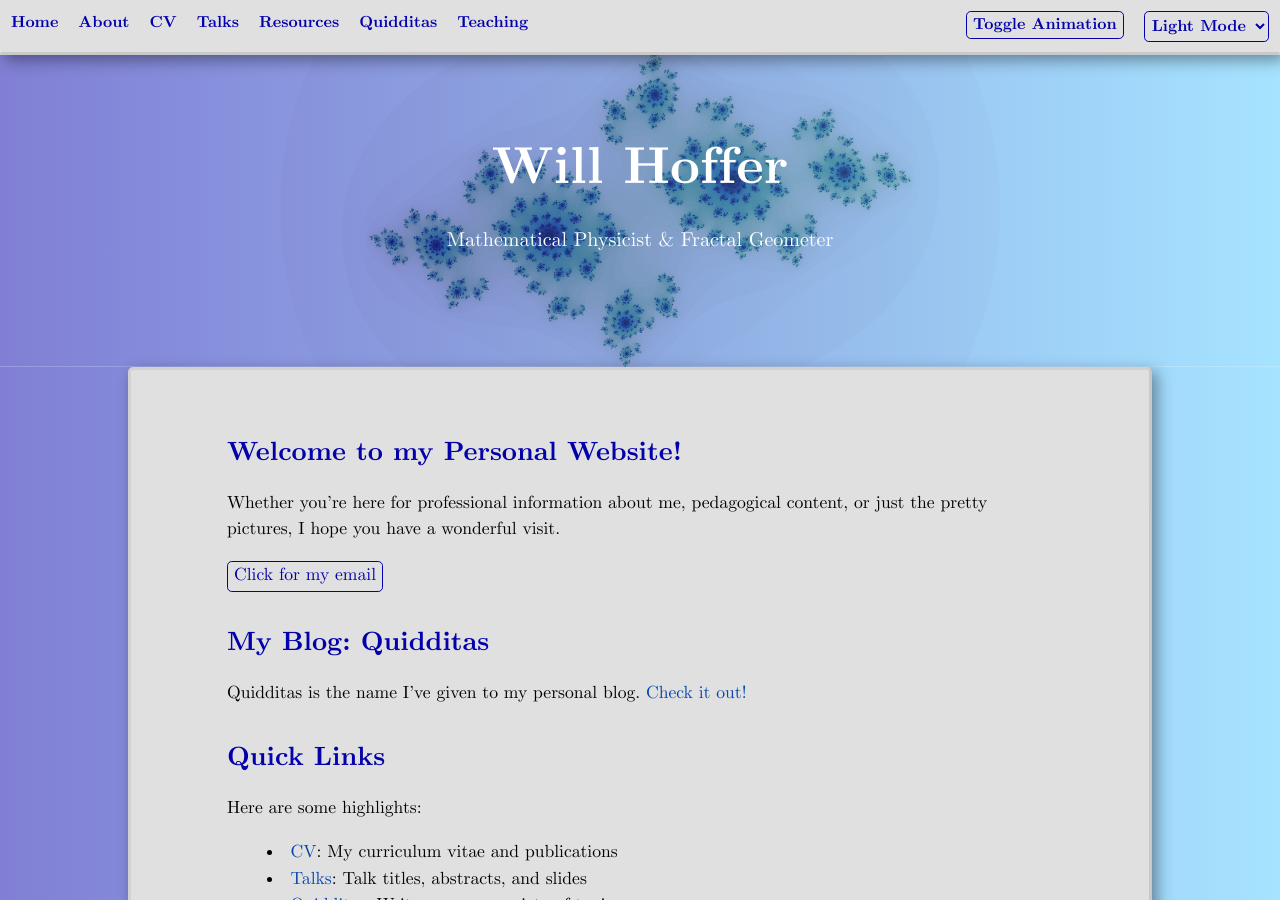
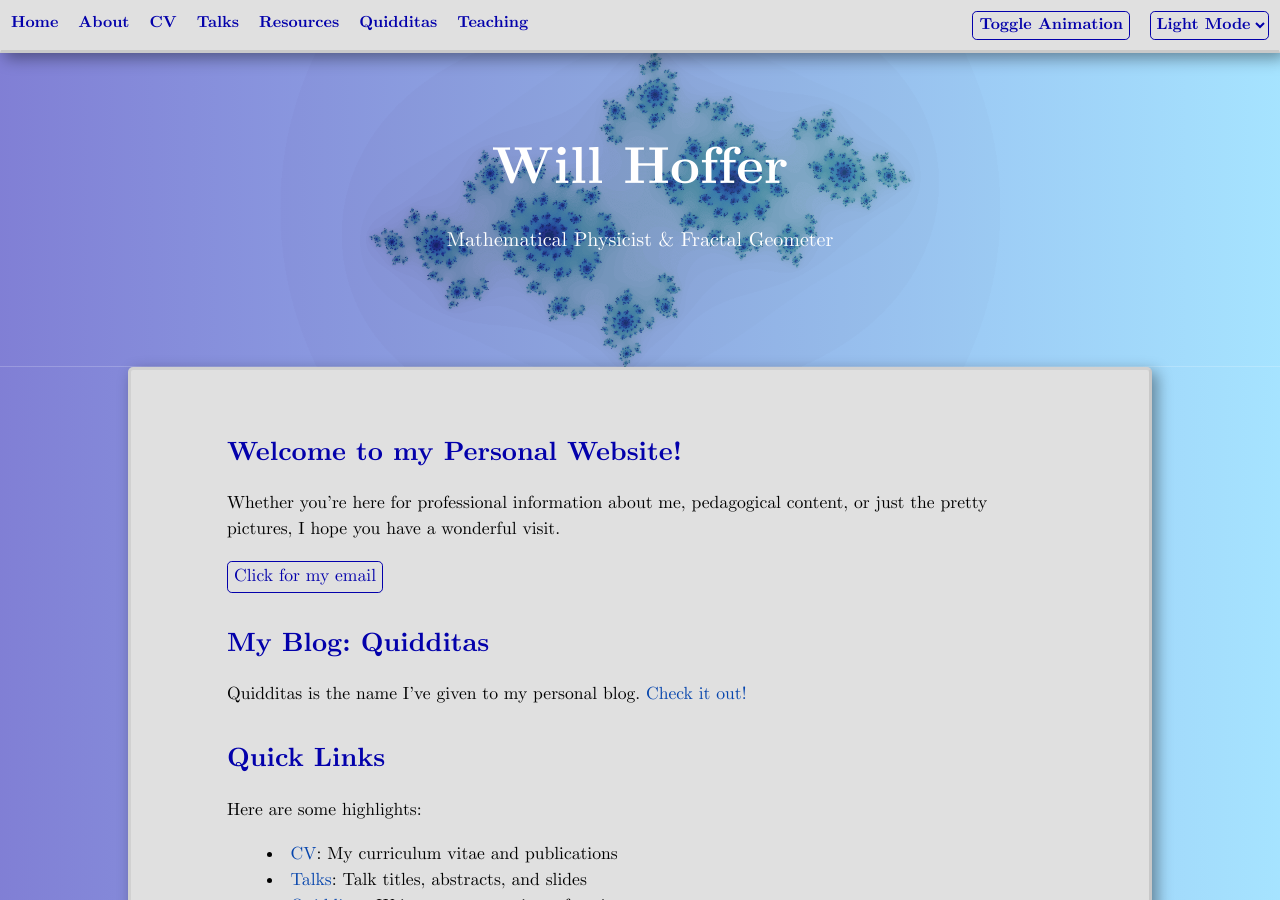
Before and after one commit to WillHoffer/WillHoffer.github.io, a Jekyll site: the page built from index.md, in a window 1280 px wide and 900 px high. Built offline with Jekyll 4.4.1, drawn with Linux system fonts in a browser that asks for light colours.

Commit message:
Some fixes for the nav bar on different sizes and better alignment of button and select

```diff
--- a/_sass/elements.scss
+++ b/_sass/elements.scss
@@ -16,6 +16,7 @@
 .button,
 .selector {
     display: inline-block;
+    margin-bottom: 0;
     color: $section-headings-color;
     background-color: $bg-color;
     border-color: $section-headings-color;
@@ -26,6 +27,29 @@
         color 0.2s,
         background-color 0.2s,
         border-color 0.2s;
+    min-height: 1.8em;
+    text-align: center;
+
+    @include large {
+        //padding: 0.75rem 1rem;
+    }
+
+    @include medium {
+        //padding: 0.6rem 0.9rem;
+        font-size: 0.9rem;
+    }
+
+    @include small {
+        display: block;
+        width: 100%;
+        //padding: 0.75rem;
+        font-size: 0.9rem;
+
+        + .button {
+            margin-top: 1rem;
+            margin-left: 0;
+        }
+    }
 }
 
 .button {
@@ -35,10 +59,18 @@
         background-color: rgba(100, 100, 100, 0.3);
         border-color: rgba(100, 100, 100, 0.3);
     }
+
+    // Adds a margin to a second button immediately following another
+    + .button {
+        margin-left: 1rem;
+    }
 }
 
 .selector {
-    padding: 0.2em;
+    // padding: 0.2em;
+    // padding-left: 0.5em;
+    // padding-bottom: 0.2em;
+    // padding-top: 0.3em;
 
     &:hover {
         color: $section-headings-color;
@@ -52,50 +84,6 @@
         // border-color: rgba(100, 100, 100, 0.3);
     }
 }
-
-// .btn {
-//   display: inline-block;
-//   margin-bottom: 1rem;
-//   color: rgba(255, 255, 255, 0.7);
-//   background-color: rgba(255, 255, 255, 0.08);
-//   border-color: rgba(255, 255, 255, 0.2);
-//   border-style: solid;
-//   border-width: 1px;
-//   border-radius: 0.3rem;
-//   transition: color 0.2s, background-color 0.2s, border-color 0.2s;
-
-//   &:hover {
-//     color: rgba(255, 255, 255, 0.8);
-//     text-decoration: none;
-//     background-color: rgba(255, 255, 255, 0.2);
-//     border-color: rgba(255, 255, 255, 0.3);
-//   }
-
-//   + .btn {
-//     margin-left: 1rem;
-//   }
-
-//   @include large {
-//     padding: 0.75rem 1rem;
-//   }
-
-//   @include medium {
-//     padding: 0.6rem 0.9rem;
-//     font-size: 0.9rem;
-//   }
-
-//   @include small {
-//     display: block;
-//     width: 100%;
-//     padding: 0.75rem;
-//     font-size: 0.9rem;
-
-//     + .btn {
-//       margin-top: 1rem;
-//       margin-left: 0;
-//     }
-//   }
-// }
 
 img.rounded {
     display: block;
--- a/_sass/navbar.scss
+++ b/_sass/navbar.scss
@@ -4,6 +4,7 @@
   margin: 0;
   list-style-type: none;
   overflow: auto;
+  background-color: $bg-color;
 }
 
 @include large {
```
